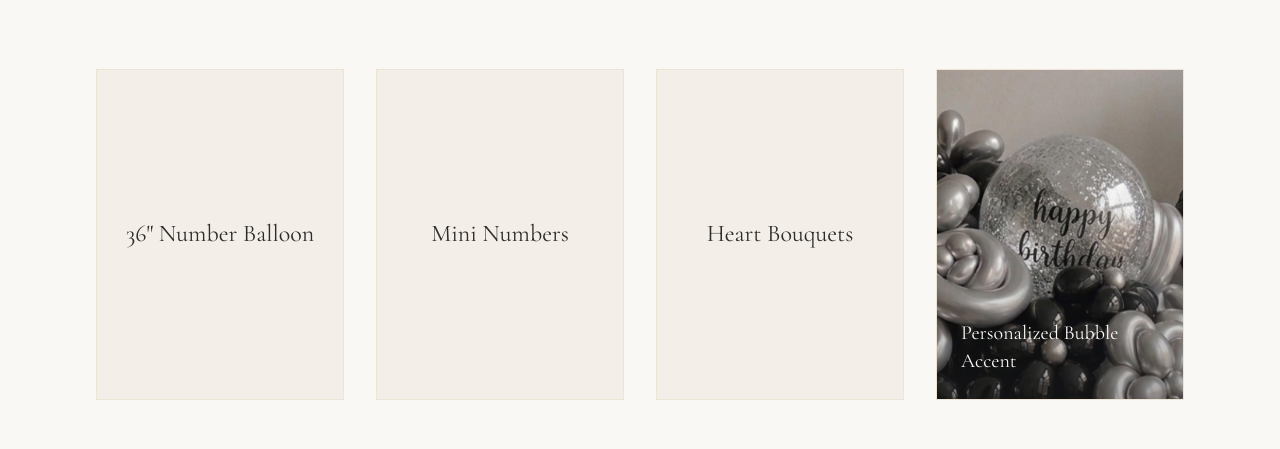
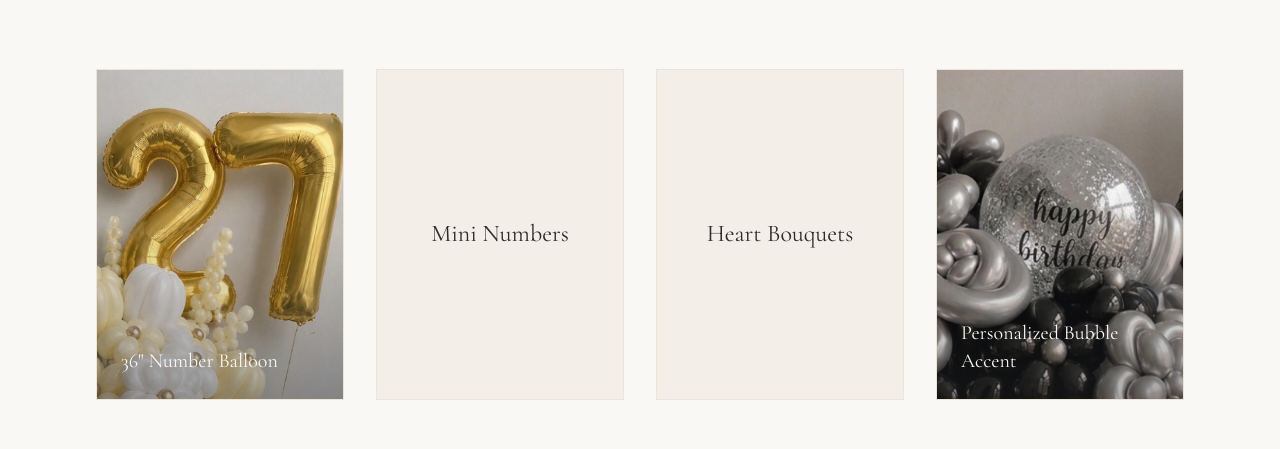
Before and after one commit to hjkim812812/balloons-by-h, a Next.js app: page /enhancements in a window 1280 px wide. Shown: the part 332-781 px from the top of the page. Built offline with nearby package versions, Linux system fonts and the light colour scheme; no server answers.

Commit message:
Add photo for 36 inch Number Balloon enhancement.

```diff
--- a/src/data/enhancements.ts
+++ b/src/data/enhancements.ts
@@ -8,6 +8,7 @@ export const ENHANCEMENTS: Enhancement[] = [
   {
     slug: "36-number-balloon",
     name: '36" Number Balloon',
+    image: "/images/enhancements/36-number-balloon.png",
   },
   {
     slug: "mini-numbers",
```
Also changed, not shown: public/images/enhancements/36-number-balloon.png (added).
